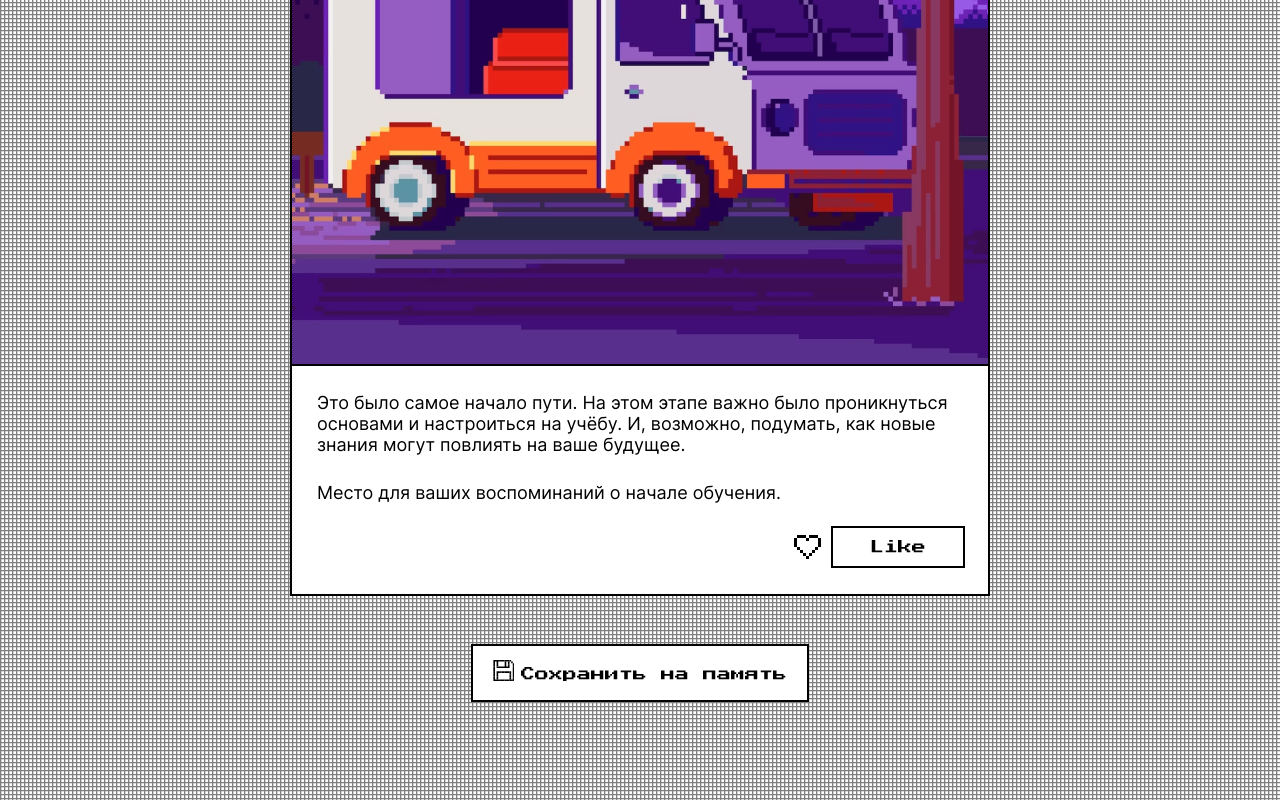
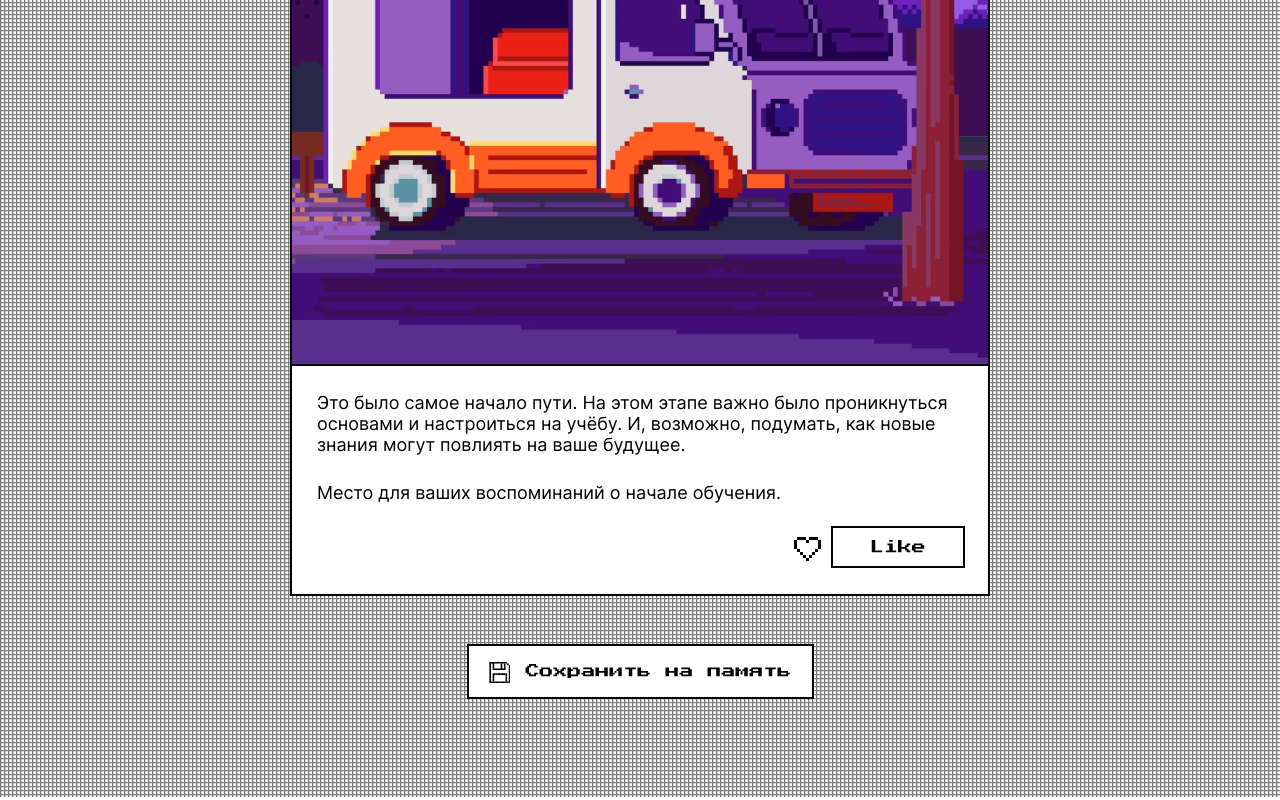
Before and after one commit to zanasant/zakrivayuschiy-teg, a plain HTML site: page index.html in a window 1280 px wide. Shown: the part 958-1758 px from the top of the page. Drawn offline with Linux system fonts and the light colour scheme.

Commit message:
Седьмой проект -- правки 1

```diff
--- a/index.html
+++ b/index.html
@@ -26,7 +26,7 @@
             <button
               type="button"
               data-theme="dark"
-              class="button theme-menu__button"
+              class="theme-menu__button"
             >
               Темно
             </button>
@@ -36,7 +36,7 @@
               type="button"
               data-theme="auto"
               disabled
-              class="button theme-menu__button"
+              class="theme-menu__button"
             >
               Авто
             </button>
@@ -45,7 +45,7 @@
             <button
               type="button"
               data-theme="light"
-              class="button theme-menu__button"
+              class="theme-menu__button"
             >
               Светло
             </button>
@@ -55,6 +55,7 @@
     </header>
     <main>
       <section class="content card">
+        <article>
         <h2 class="subtitle">
           Фритрек и нулевой спринт: Подготовка&nbsp;к&nbsp;работе
         </h2>
@@ -64,7 +65,7 @@
           alt="Небольшой грузовик в фиолетовых тонах едет ночью"
           loading="lazy"
         />
-        <article>
+
           <p class="content__paragraph">
             Это было самое начало пути. На этом этапе важно было проникнуться
             основами и настроиться на учёбу. И, возможно, подумать, как новые
@@ -74,8 +75,7 @@
             Место для ваших воспоминаний о начале обучения.
           </p>
         </article>
-        <ul class="like-button">
-          <li>
+        <div class="like-button">
             <button type="button" class="button card__icon-button">
               <svg
                 class="like-icon"
@@ -109,25 +109,25 @@
                 />
               </svg>
             </button>
-          </li>
-          <li>
+
             <button type="button" class="button card__like-button">
               <span class="button__text">Like</span>
             </button>
           </li>
-        </ul>
+        </div>
       </section>
-    </main>
-    <footer class="footer">
-      <button class="button footer__button" type="button">
-        <svg class="footer__floppy" viewBox="0 0 28 28">
+
+    <div class ="save">
+       <button class="button save__button" type="button">
+        <svg class="save__floppy" viewBox="0 0 28 28">
           <use href="./svg/floppy.svg#floppy"></use>
         </svg>
-        <span class="button__text footer__button-text"
-          >Сохранить на память</span
+        <span class="button__text save__button-text"
+          >Сохранить на&nbsp;память</span
         >
       </button>
-    </footer>
+    </div>
+    </main>
     <script src="./scripts/set-theme.js"></script>
     <script src="./scripts/like.js"></script>
   </body>
--- a/styles/style.css
+++ b/styles/style.css
@@ -22,7 +22,7 @@
   background-color: var(--bg-color, #fff);
   color: var(--accent-color, #000);
   background-image: var(--bg-image);
-  background-attachment: scroll;
+  background-attachment: fixed;
   background-repeat: repeat;
 }
 
@@ -31,6 +31,9 @@
   outline: none;
   background-color: transparent;
   font-family: var(--accent-font, monospace);
+  box-shadow: 0 0 0 0 var(--accent-color, #000);
+  transition: box-shadow 0.3s ease, color 1s ease;
+  overflow: hidden;
 }
 
 .button:hover {
@@ -69,9 +72,9 @@
   a.logo {
     font-size: clamp(2.625rem, 0.5385rem + 10.7692vw, 3.0625rem);
   }
-  span.footer__button-text {
-    margin: 8px 0 -2px;
-  }
+  /* span.footer__button-text {
+    margin: 8px 0 0;
+  }*/
 }
 
 .logo {
@@ -106,10 +109,18 @@
 .theme-menu__button {
   font-size: 14px;
   text-transform: uppercase;
+  border: none;
+  outline: none;
+  background-color: transparent;
+  font-family: var(--accent-font, monospace);
+  box-shadow: 0 0 0 0 var(--accent-color, #000);
+  transition: box-shadow 0.3s ease, color 1s ease;
+  overflow: hidden;
 }
 
 .theme-menu__item {
   position: relative;
+  transition: color 0.3s;
 }
 
 .theme-menu__item:focus-visible {
@@ -158,12 +169,10 @@
 
 .theme-menu__item:hover {
   color: var(--accent-color-focus, rgba(0, 0, 0, 0.6));
-  transition: color 0.3s;
   transition-timing-function: ease;
 }
 
 .theme-menu__item:disabled {
-  transition: color 0.3s;
   transition-timing-function: ease;
   pointer-events: none;
 }
@@ -223,17 +232,15 @@
   padding: 10px 22px;
   margin-right: 2px;
   margin-bottom: 4px;
-  box-shadow: 0 0 0 0 var(--accent-color, #000);
-  transition: box-shadow 0.3s ease, color 1s ease;
-  overflow: hidden;
+
 }
 
-.card__like-button:focus {
+.button:focus {
   outline: 2px solid var(--accent-color, #000);
   line-height: 90%;
 }
 
-.card__like-button:focus-visible {
+.button:focus-visible {
   outline: 2px solid var(--accent-color, #000);
   box-shadow: 4px 4px 0 0 var(--accent-color, #000);
 }
@@ -277,43 +284,45 @@
   margin-top: 2px;
 }
 
-.footer {
+.save {
   background-color: transparent;
   padding: 50px 36px 100px 36px;
   display: flex;
   justify-content: center;
 }
 
-.footer__button {
+.save__button {
+  display: flex;
+  align-items: center;
+  flex-wrap: wrap;
+  justify-content: center;
+  gap: 16px;
   position: relative;
   background-color: var(--bg-color, #fff);
   outline: 2px solid var(--accent-color, #000);
   line-height: 90%;
-  padding: 12px 20px 18px;
+  padding: 14px 20px;
   min-width: 310px;
   color: currentColor;
-  box-shadow: 0 0 0 0 var(--accent-color, #000);
-  transition: box-shadow 0.3s ease, color 1s ease;
-  overflow: hidden;
 }
 
 @media (376px <= width) {
-  .footer__floppy {
+  .save__floppy {
     width: 21px;
     height: 21px;
   }
 }
 
-.footer__button:focus {
+.save__button:focus {
   outline: none;
 }
 
-.footer__button:focus-visible {
+.save__button:focus-visible {
   outline: 2px solid var(--accent-color, #000);
   box-shadow: 2px 2px 0 0 var(--accent-color, #000);
 }
 
-.footer__button::after {
+.save__button::after {
   position: absolute;
   content: "";
   width: calc(100% + 4px);
@@ -325,15 +334,15 @@
   transition: transform 0.5s ease-in-out;
 }
 
-.footer__button:hover::after {
+.save__button:hover::after {
   transform: scaleX(1);
 }
 
-.footer__button:hover {
+.save__button:hover {
   color: var(--bg-color, #fff);
 }
 
-.footer__floppy {
+.save__floppy {
   display: inline-block;
   min-width: 21px;
   min-height: 21px;
@@ -343,8 +352,3 @@
   position: relative;
   z-index: 1;
 }
-
-.footer__button-text {
-  display: inline-block;
-  margin-left: -9px;
-}
```
